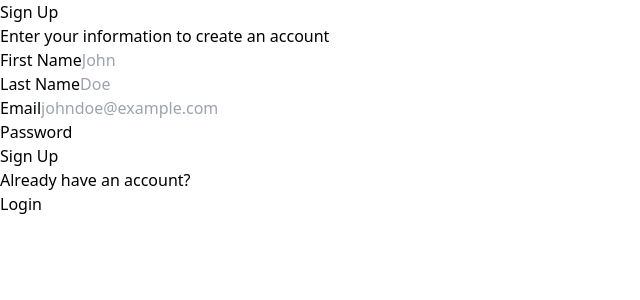
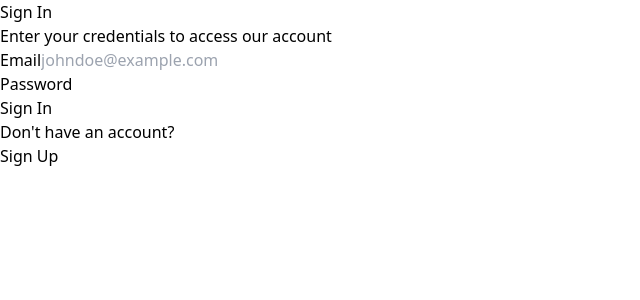
Before and after one commit to Bhavani-Singh/Basic_Paytm, a React (Vite) app in the folder frontend/: page /signin in a window 1280 px wide. Shown: the top 300 px of the page, without its empty margins (0-640 px from the left). Built offline with nearby package versions, Linux system fonts and the light colour scheme.

Commit message:
create signup page

```diff
--- a/frontend/src/App.jsx
+++ b/frontend/src/App.jsx
@@ -4,12 +4,13 @@ import Dashboard from './pages/Dashboard';
 import SendMoney from './pages/SendMoney';
 import { Routes, Route } from "react-router-dom";
 import ProtectedRoute from './components/ProtectedRoute';
+import SigninPage from './pages/SigninPage';
 
 function App() {
   return (
     <Routes>
       <Route path="/signup" element={<SignupPage />} />
-      <Route path="/signin" element={<SignupPage />} />
+      <Route path="/signin" element={<SigninPage />} />
       <Route path="/dashboard" element={<ProtectedRoute><Dashboard /></ProtectedRoute>} />
       <Route path="/send" element={<SendMoney />} />
   </Routes>
--- a/frontend/src/components/authenticationform/signin/Signin.jsx
+++ b/frontend/src/components/authenticationform/signin/Signin.jsx
@@ -0,0 +1,52 @@
+import { useState } from "react";
+import Heading from "../Heading";
+import InputBox from "../InputBox";
+import SubHeading from "../SubHeading";
+import Button from "../Button";
+import BottomWarning from "../BottomWarning";
+import { useAuth } from "../../../hooks/useAuth";
+import axios from "axios";
+
+
+function Signin() {
+    const { login } = useAuth();
+    const [emailId, setEmailId] = useState("");
+    const [password, setPassword] = useState("");
+
+    async function handleOnClick() {
+        const response = await axios.post("http://localhost:4001/api/v1/user/signin", {
+            username: emailId,
+            password
+        });
+
+        const token = response.data.token;
+        setEmailId("");
+        setPassword("");
+
+        await login(token);
+    }
+
+    return (
+        <div className="w-[100dvw] h-[100dvh] overflow-y-auto flex justify-center items-center bg-gray-200">
+            <div className="sm:w-3/6 h-auto rounded-lg flex flex-col gap-5 py-5 bg-white shadow-md">
+
+                <div className="flex flex-col items-center gap-3 px-8">
+                    <Heading content="Sign In"/>
+                    <SubHeading content="Enter your credentials to access our account" />
+                </div>
+
+                <div className="flex flex-col gap-5 items-center">
+                    <InputBox label="Email" inputType="email" placeHolder="johndoe@example.com" inputId="emailId" inputValue={emailId} setValue={setEmailId}/>
+
+                    <InputBox label="Password" inputType="password" inputId="userPassword" inputValue={password} setValue={setPassword}/>
+
+                    <Button content="Sign In" callBack={handleOnClick}/>
+                    <BottomWarning content="Don't have an account?" link="Sign Up" route="signup"/>
+                </div>
+
+            </div>
+        </div>
+    )
+}
+
+export default Signin;
--- a/frontend/src/components/authenticationform/signup/Signup.jsx
+++ b/frontend/src/components/authenticationform/signup/Signup.jsx
@@ -51,7 +51,7 @@ function Signup() {
                     <InputBox label="Password" inputType="password" inputId="userPassword" inputValue={password} setValue={setPassword}/>
 
                     <Button content="Sign Up" callBack={handleOnClick}/>
-                    <BottomWarning content="Already have an account?" link="Login" route="signin"/>
+                    <BottomWarning content="Already have an account?" link="Sign In" route="signin"/>
                 </div>
 
             </div>
--- a/frontend/src/pages/SigninPage.jsx
+++ b/frontend/src/pages/SigninPage.jsx
@@ -1,8 +1,9 @@
+import Signin from "../components/authenticationform/signin/Signin";
 
-function Signin() {
+function SigninPage() {
     return (
         <Signin />
     )
 }
 
-export default Signin;
+export default SigninPage;
```
